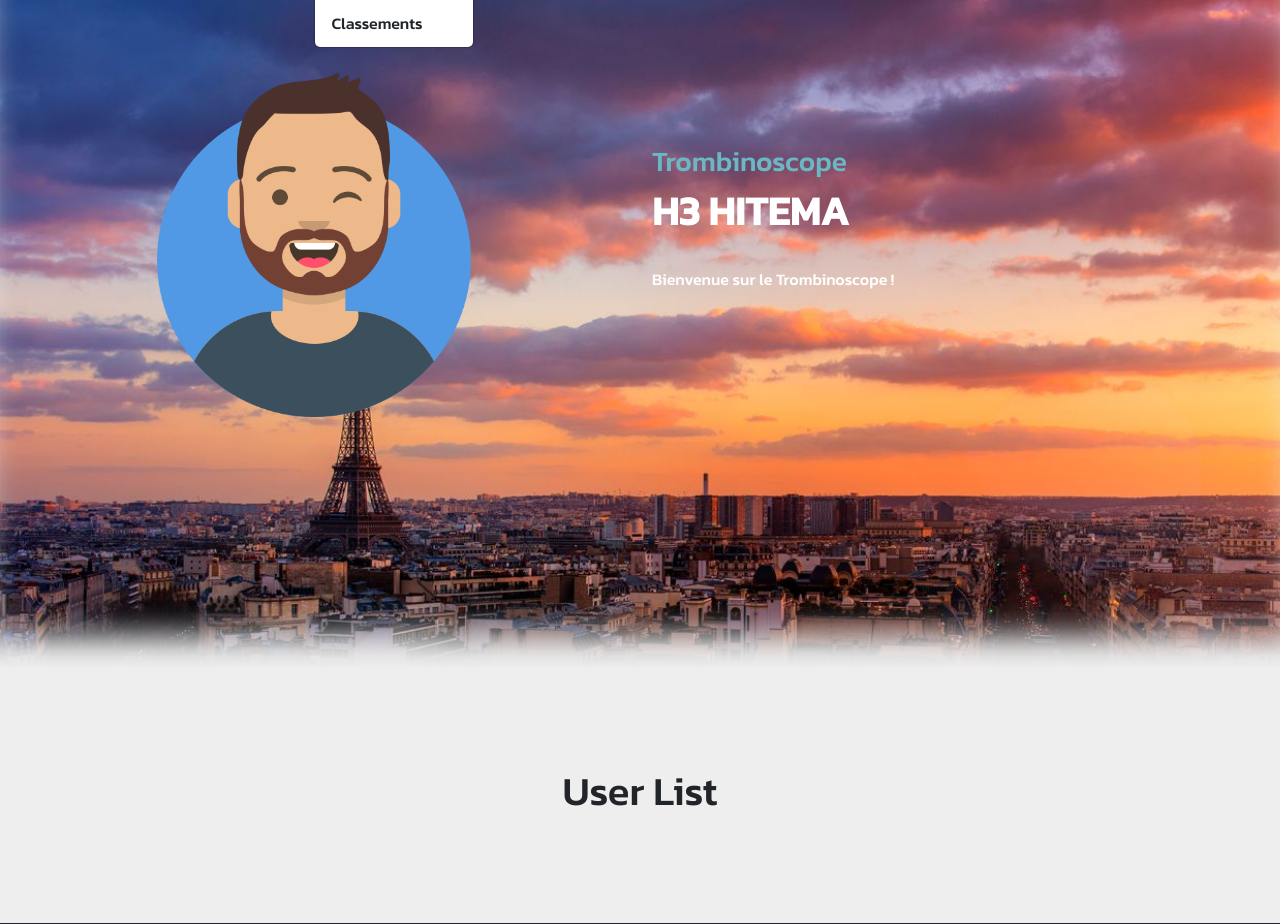
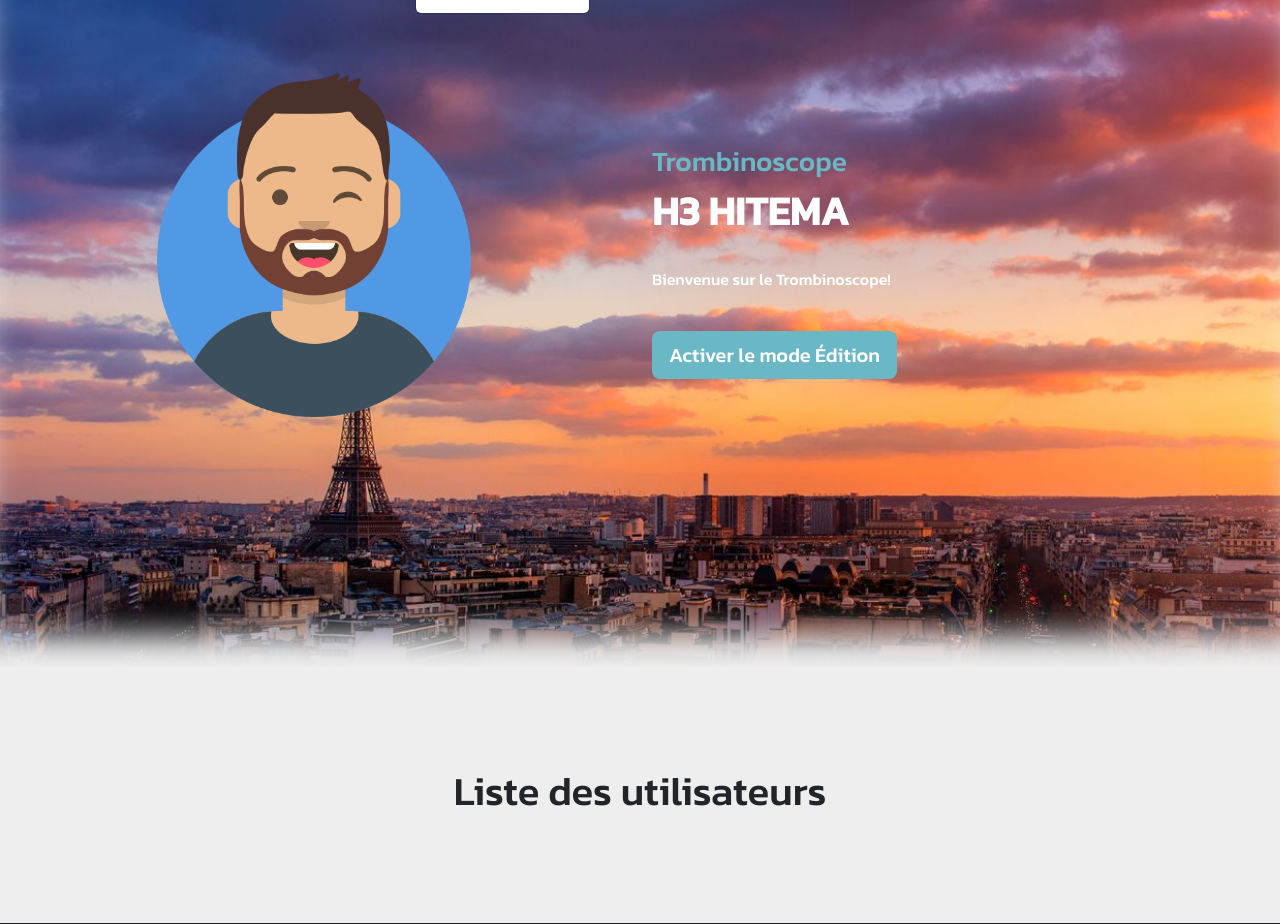
Before and after one commit to Tahyme/TrombinoscopeBaptiste, a Symfony app: template templates/index/index.html.twig in a window 1280 px wide, after a click on "En savoir plus". Shown: the part 147-1071 px from the top of the page. Run offline with Twig, Linux system fonts and the light colour scheme; the template is opened without the code that fills it, so the values that code supplies are empty; some libraries are stand-ins or nearby versions.

Commit message:
Add delete user functionality

```diff
--- a/public/css/style.css
+++ b/public/css/style.css
@@ -345,3 +345,15 @@ body {
     filter: grayscale(0%); /* Retire le noir et blanc au survol */
     transform: scale(1.1); /* Zoom au survol */
 }
+
+.card-img-container {
+    width: 100%; /* Set the width of the container */
+    height: 0; /* Set initial height to zero */
+    padding-top: 100%; /* Maintain a 1:1 aspect ratio (height equal to width) */
+    overflow: hidden; /* Hide overflow content */
+}
+
+.card-img-container img {
+    width: 100%; /* Make the image fill the container */
+    height: auto; /* Maintain aspect ratio */
+}
--- a/templates/base.html.twig
+++ b/templates/base.html.twig
@@ -10,6 +10,7 @@
         <link rel="preconnect" href="https://fonts.googleapis.com">
         <link rel="preconnect" href="https://fonts.gstatic.com" crossorigin>
         <link href="https://fonts.googleapis.com/css2?family=Kanit:wght@200;500&display=swap" rel="stylesheet">
+        <link rel="stylesheet" href="https://cdn.jsdelivr.net/npm/sweetalert2@10">
 
         <link href="https://cdn.jsdelivr.net/npm/bootstrap@5.3.0/dist/css/bootstrap.min.css" rel="stylesheet"
               integrity="sha384-9ndCyUaIbzAi2FUVXJi0CjmCapSmO7SnpJef0486qhLnuZ2cdeRhO02iuK6FUUVM"
--- a/templates/index/index.html.twig
+++ b/templates/index/index.html.twig
@@ -16,15 +16,11 @@
                     <h3 class="custom-h3">Trombinoscope</h3>
                     <h1 class="custom-h1">H3 HITEMA</h1>
                     <br>
-                    <p class="wtext">Bienvenue sur le Trombinoscope !
+                    <p class="wtext">Bienvenue sur le Trombinoscope!
                     </p>
                     <br>
-                    {#}
-                    <button type="button" class="btn btn-custom btn-lg" onclick="copyToClipboard(this)"><i
-                                class="bi bi-play-fill"></i> Jouer
-                    </button>
-                    <span class="space"></span>
-                    <span class="custom-button">play.zenavia.net</span>#}
+                    <!-- Ajoutez le bouton pour activer/désactiver le mode "Édition" -->
+                    <button id="editModeButton" class="btn btn-custom btn-lg">Activer le mode Édition</button>
                 </div>
             </div>
         </div>
@@ -32,16 +28,18 @@
 
     <div class="fond2">
         <div class="container text-center">
-        <h1>User List</h1>
+            <h1>Liste des utilisateurs</h1>
             <div class="row">
                 {% for user in users %}
-                    <div class="col-md-4 mb-4 mt-4">
+                    <div class="col-md-4 mb-4 mt-4 user-card" data-firstname="{{ user.Prenom }}" data-lastname="{{ user.Nom }}" data-position="{{ user.Poste }}" data-telephone="{{ user.Telephone }}" data-userid="{{ user.id }}">
                         <div class="card h-100">
-                            <!-- User details go here, customize as needed -->
-                            <img src="{{ asset('uploads/photos/' ~ user.photo) }}" class="card-img-top img-fluid-4 mr-4" alt="{{ user.Prenom }} {{ user.Nom }}">
+                            <img src="{{ asset('uploads/photos/' ~ user.photo) }}" class="card-img-top img-fluid" alt="{{ user.Prenom }} {{ user.Nom }}">
                             <div class="card-body d-flex flex-column">
                             <h5 class="card-title">{{ user.Prenom }} {{ user.Nom }}</h5>
                                 <p class="card-text">{{ user.Poste }}</p>
+
+            <!-- Bouton de suppression uniquement en mode "Édition" -->
+            <button class="delete-button btn btn-sm btn-danger ml-auto mr-3" style="display: none;">Supprimer</button>
         </div>
     </div>
 </div>
@@ -49,4 +47,50 @@
             </div>
         </div>
     </div>
+
+    <!-- Assurez-vous d'inclure SweetAlert2 dans votre projet -->
+    <link rel="stylesheet" href="https://cdn.jsdelivr.net/npm/sweetalert2@10">
+    <script src="https://cdn.jsdelivr.net/npm/sweetalert2@10"></script>
+
+    <script>
+        document.addEventListener('DOMContentLoaded', function () {
+            const userCards = document.querySelectorAll('.user-card');
+            const editModeButton = document.getElementById('editModeButton');
+
+            // Écouteur pour activer/désactiver le mode "Édition"
+            editModeButton.addEventListener('click', function () {
+                const deleteButtons = document.querySelectorAll('.delete-button');
+                deleteButtons.forEach(button => button.style.display = button.style.display === 'none' ? 'block' : 'none');
+                editModeButton.innerText = editModeButton.innerText === 'Activer le mode Édition' ? 'Désactiver le mode Édition' : 'Activer le mode Édition';
+            });
+
+
+
+            userCards.forEach(function (card) {
+                card.addEventListener('click', function () {
+                    const firstName = card.dataset.firstname;
+                    const lastName = card.dataset.lastname;
+                    const position = card.dataset.position;
+                    const telephone = card.dataset.telephone;
+
+                    if (editModeButton.innerText === 'Activer le mode Édition') {
+                        Swal.fire({
+                            title: `${firstName} ${lastName}`,
+                            html: `<p><strong>Poste:</strong> ${position}</p><p><strong>Téléphone:</strong> ${telephone}</p>`,
+                            confirmButtonText: 'Fermer'
+                        });
+                    }
+                });
+
+                // Ajouter un écouteur pour le bouton de suppression
+                const deleteButton = card.querySelector('.delete-button');
+                deleteButton.addEventListener('click', function (event) {
+                    event.stopPropagation(); // Empêche le clic sur le bouton d'activer la carte
+                    const userId = card.dataset.userid; // Ajoutez un attribut data-userid à chaque carte pour stocker l'ID de l'utilisateur
+                    // Appelez la route de suppression avec l'ID de l'utilisateur
+                    window.location.href = `/delete-user/${userId}`;
+                });
+            });
+        });
+    </script>
 {% endblock %}
--- a/templates/navbar.html.twig
+++ b/templates/navbar.html.twig
@@ -1,7 +1,7 @@
 <div class="navbar-wrapper">
     <nav class="navbar navbar-expand-lg navbar-light bg-white fixed-top">
         <a class="navbar-brand" href="#" style="padding-left: 20px; padding-right: 20px;">
-            <img src="{{ asset('images/zenaviaConcept.png') }}" width="150px" alt="">
+            <img src="{{ asset('images/Trombinoscope.png') }}" width="200px" alt="">
         </a>
         <button class="navbar-toggler" type="button" data-toggle="collapse" data-target="#navbarSupportedContent"
                 aria-controls="navbarSupportedContent" aria-expanded="false" aria-label="Toggle navigation">
@@ -11,26 +11,27 @@
         <div class="collapse navbar-collapse" id="navbarSupportedContent">
             <ul class="navbar-nav ml-auto">
                 <li class="nav-item">
-                    <a class="nav-link" href="#">Jeux</a>
+                    <a class="nav-link" href="#">À propos</a>
                 </li>
                 <li class="nav-item dropdown">
                     <a class="nav-link dropdown-toggle" href="#" id="navbarDropdown" role="button"
                         data-toggle="dropdown" aria-haspopup="true" aria-expanded="false">
-                        Joueurs
+                        En savoir plus
                     </a>
                     <div class="dropdown-menu" aria-labelledby="navbarDropdown">
-                        <a class="dropdown-item" href="#">Statistiques</a>
+                        <a class="dropdown-item" href="#">Appronfondir</a>
                         <div class="dropdown-divider"></div>
-                        <a class="dropdown-item" href="#}">Classements</a>
+                        <a class="dropdown-item" href="#}">Explorer davantage</a>
                     </div>
                 </li>
                 <li class="nav-item">
-                    <a class="nav-link" href="#">Boutique</a>
+                    <a class="nav-link" href="#">Plus</a>
                 </li>
             </ul>
         </div>
         <div class="ml-auto" style="padding-right: 20px;">
-                <a class="btn btn-sm btn-custom ml-auto mr-3" href="{{ path('user_create') }}" role="button"><i
+                <button class="btn btn-sm btn-dark ml-auto mr-4" id="editModeButton">Activer le mode Édition</button>
+                <a class="btn btn-sm btn-custom ml-auto mr-4" href="{{ path('user_create') }}" role="button"><i
                             class="bi bi-person-fill"></i>  Ajouter une personne </a>
         </div>
     </nav>
```
Also changed, not shown: src/Controller/IndexController.php (+10 -0 lines), templates/create_user/index.html.twig (+37 -5 lines), public/images/Trombinoscope.png (added), public/uploads/photos/2022-02-25-23-25-38-.png (added). Lines whose indentation alone changed are shown as unchanged.
